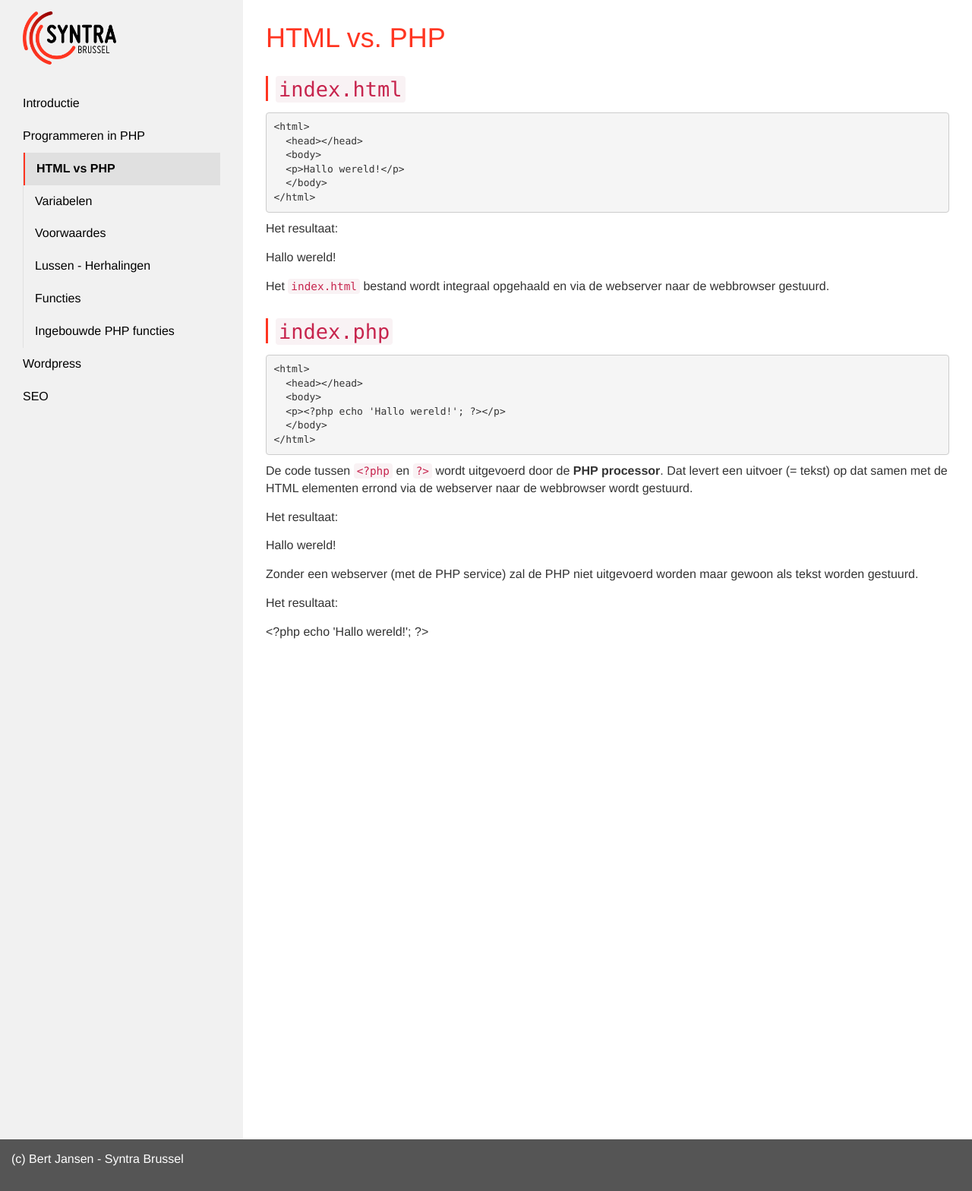
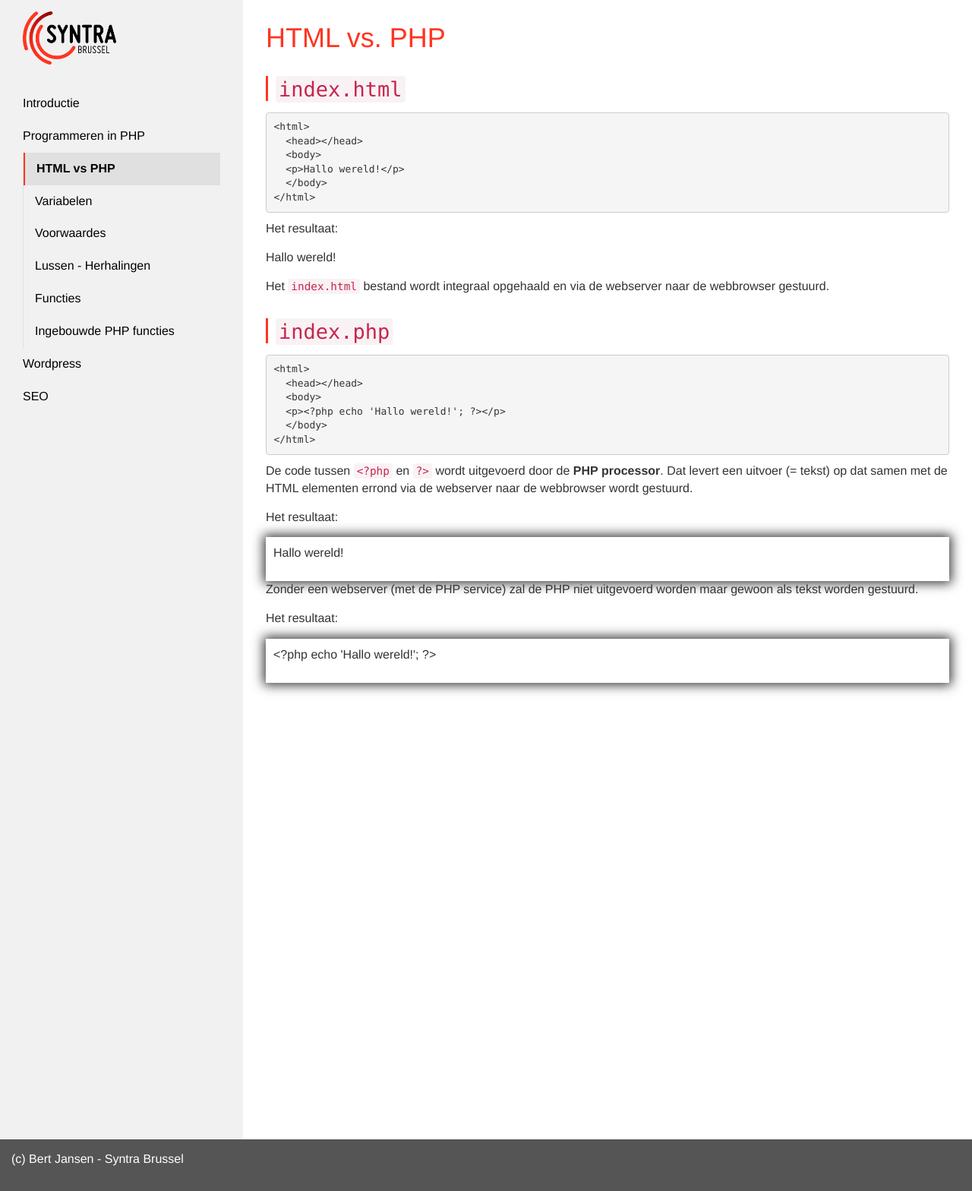
Before and after one commit to Syntra-Brussel/dynamische-webtechnieken, a Jekyll site: the page built from programmeren/html-vs-php.md, in a window 1280 px wide. Shown: the whole page at 76% size. Built offline with Jekyll 4.4.1, drawn with Linux system fonts in a browser that asks for light colours; nearby versions of some CDN libraries; a script that is not in the unit is left out.

Commit message:
code resultaat

```diff
--- a/assets/css/style.css
+++ b/assets/css/style.css
@@ -218,3 +218,10 @@ div.enlighter>div {
 .video-container { position: relative; padding-bottom: 56.25%; padding-top: 30px; height: 0; overflow: hidden; }
 
 .video-container iframe, .video-container object, .video-container embed { position: absolute; top: 0; left: 0; width: 100%; height: 100%; }
+
+.html-result {
+    padding: 1rem;
+    -webkit-box-shadow:0px 0px 14px 3px rgba(0,0,0,0.78);
+    -moz-box-shadow: 0px 0px 14px 3px rgba(0,0,0,0.78);
+    box-shadow: 0px 0px 14px 3px rgba(0,0,0,0.78);
+}
--- a/programmeren/html-vs-php.md
+++ b/programmeren/html-vs-php.md
@@ -33,9 +33,13 @@ Het <code>index.html</code> bestand wordt integraal opgehaald en via de webserve
 De code tussen <code><?php</code> en <code>?></code> wordt uitgevoerd door de <strong>PHP processor</strong>. Dat levert een uitvoer (= tekst) op dat samen met de HTML elementen errond via de webserver naar de webbrowser wordt gestuurd.
 
 Het resultaat:
+<div class="html-result">
 <p>Hallo wereld!</p>
+</div>
 
 Zonder een webserver (met de PHP service) zal de PHP niet uitgevoerd worden maar gewoon als tekst worden gestuurd.
 
 Het resultaat:
+<div class="html-result">
 <p>&lt;?php echo 'Hallo wereld!'; ?&gt;</p>
+</div>
```
